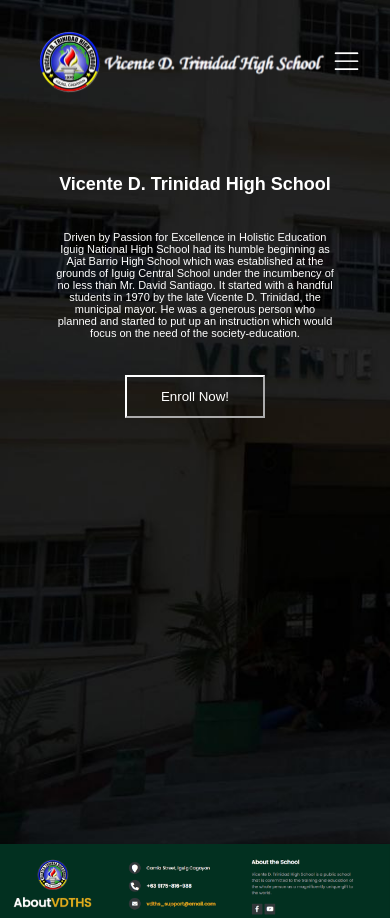
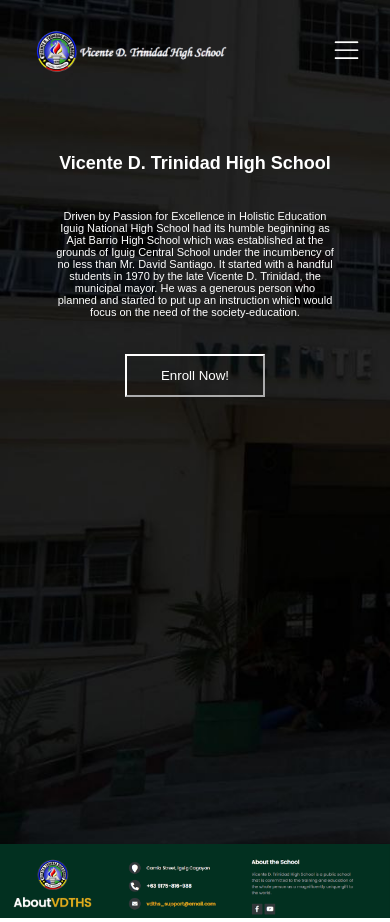
Before and after one commit to VicenteTrinidad/mywebsite, a plain HTML site: page index.html in a window 390 px wide. Drawn offline with Linux system fonts and the light colour scheme.

Commit message:
Add files via upload

```diff
--- a/style.css
+++ b/style.css
@@ -4,8 +4,8 @@
     font-family: sans-serif;
 }
 .main1 {
-    background-image: url('images/mainBg.jpg');
-    background-color: #ff5ea2;
+    background-image: url('https://github.com/VicenteTrinidad/mywebsite/blob/main/images/mainBG.jpg?raw=true');
+    background-color: #000;
     background-repeat: no-repeat;
     background-size: cover;
 }
@@ -173,4 +173,9 @@
     .contacts img{
         width: 300px;
     }
+    .logo{
+        width: 200px;
+        cursor: pointer;
+        margin: 30px 0;
+    }
 }
```
